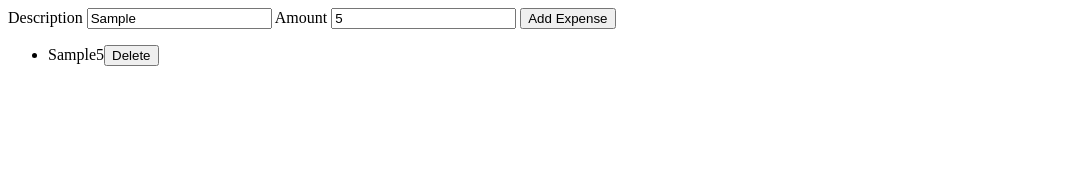
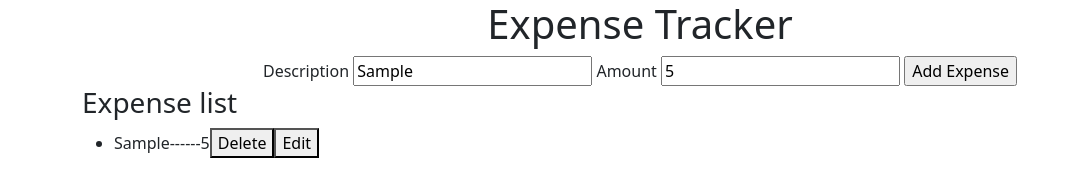
Before and after one commit to sanjucs12/FullStack_Expense-Tracker-MiniProject, a plain HTML site: page index.html in a window 1280 px wide. Both pictures are taken after typing "Sample", "5" into the empty fields and a click on the input "Add Expense". Shown: the whole page, without its empty margins (0-1072 px from the left). Drawn offline with nearby package versions, Linux system fonts and the light colour scheme.

Commit message:
added bootstrap and styles

```diff
--- a/index.html
+++ b/index.html
@@ -4,20 +4,25 @@
     <meta charset="UTF-8">
     <meta http-equiv="X-UA-Compatible" content="IE=edge">
     <meta name="viewport" content="width=device-width, initial-scale=1.0">
+    <link href="https://cdn.jsdelivr.net/npm/bootstrap@5.0.2/dist/css/bootstrap.min.css" rel="stylesheet" integrity="sha384-EVSTQN3/azprG1Anm3QDgpJLIm9Nao0Yz1ztcQTwFspd3yD65VohhpuuCOmLASjC" crossorigin="anonymous">
+    <script src="https://cdn.jsdelivr.net/npm/bootstrap@5.0.2/dist/js/bootstrap.bundle.min.js" integrity="sha384-MrcW6ZMFYlzcLA8Nl+NtUVF0sA7MsXsP1UyJoMp4YLEuNSfAP+JcXn/tWtIaxVXM" crossorigin="anonymous"></script>
     <title>My Expenses</title>
+    <!-- <link rel="stylesheet" href="styles.css"> -->
 </head>
-
 <body>
-    <form id="form" onsubmit="savetolocal(event)">
+    <div class="container">
+        <h1 class="text-center">Expense Tracker</h1>
+        <form id="form" onsubmit="savetolocal(event)" class="text-center">
             <label for="description">Description</label>
             <input type="text" id="description">
             <label for="amount"> Amount </label>
             <input type="number" id="amount">
             <input type="submit" id="addExpense" value="Add Expense">
         </form>
-    <ul id="expenselist">
+            <h3>Expense list</h3>
+            <ul id="expenselist"></ul>
+        <script src="index.js"></script>
+    </div>
 
-    </ul>
-    <script src="index.js"></script>
 </body>
 </html>
--- a/index.js
+++ b/index.js
@@ -9,21 +9,38 @@ function savetolocal(event){
     amount:amount
   }
   localStorage.setItem(description,JSON.stringify(obj));
+ display(obj)
+}
+
+function display(obj){
 
   //CREATE LI ELEMENT
  let li=document.createElement('li');
- li.appendChild(document.createTextNode(description+amount))
+ li.appendChild(document.createTextNode(`${obj.description}------${obj.amount}`))
 
 //creating delete button
 let deletebtn=document.createElement('button');
 deletebtn.appendChild(document.createTextNode('Delete'))
 deletebtn.onclick=()=>{
-    localStorage.removeItem(description);
+ localStorage.removeItem(obj.description);
  expenselist.removeChild(li);
 }
+
 //adding delete button to li
+li.appendChild(deletebtn)
 
-   li.appendChild(deletebtn)
+//creating edit button
+let editbtn=document.createElement('button');
+editbtn.appendChild(document.createTextNode('Edit'))
+editbtn.onclick=()=>{
+  localStorage.removeItem(obj.description);
+  expenselist.removeChild(li);
+  document.getElementById('description').value=obj.description;
+  document.getElementById('amount').value=obj.amount;
+}
+
+//adding edit button to li
+li.appendChild(editbtn)
 
 
 //Append li element to list
--- /dev/null
+++ b/styles.css
@@ -0,0 +1,92 @@
+/* Apply some basic styles to the page */
+body {
+    font-family: sans-serif;
+    background-color: #f5f5f5;
+  }
+
+  .container {
+    max-width: 800px;
+    margin: 0 auto;
+    padding: 20px;
+    background-color: #fff;
+    box-shadow: 0px 0px 10px rgba(0, 0, 0, 0.1);
+  }
+
+  h1 {
+    font-size: 36px;
+    font-weight: bold;
+    margin-top: 0;
+    margin-bottom: 20px;
+  }
+
+  h3 {
+    font-size: 24px;
+    font-weight: bold;
+    margin-top: 30px;
+    margin-bottom: 10px;
+  }
+
+  form {
+    display: flex;
+    flex-direction: column;
+    align-items: center;
+  }
+
+  label {
+    font-size: 18px;
+    font-weight: bold;
+    margin-bottom: 5px;
+  }
+
+  input[type="text"],
+  input[type="number"] {
+    padding: 10px;
+    font-size: 16px;
+    border: 1px solid #ccc;
+    border-radius: 5px;
+    margin-bottom: 10px;
+    width: 100%;
+  }
+
+  input[type="submit"] {
+    padding: 10px 20px;
+    background-color: #007bff;
+    color: #fff;
+    border: none;
+    border-radius: 5px;
+    font-size: 18px;
+    cursor: pointer;
+  }
+
+  input[type="submit"]:hover {
+    background-color: #0069d9;
+  }
+
+  ul {
+    list-style-type: none;
+    padding: 0;
+    margin: 0;
+  }
+
+  li {
+    font-size: 16px;
+    margin-bottom: 10px;
+  }
+
+  li span {
+    font-weight: bold;
+  }
+
+  li button {
+    padding: 5px 10px;
+    background-color: #dc3545;
+    color: #fff;
+    border: none;
+    border-radius: 5px;
+    font-size: 14px;
+    cursor: pointer;
+  }
+
+  li button:hover {
+    background-color: #c82333;
+  }
```
Lines whose indentation alone changed are shown as unchanged.
